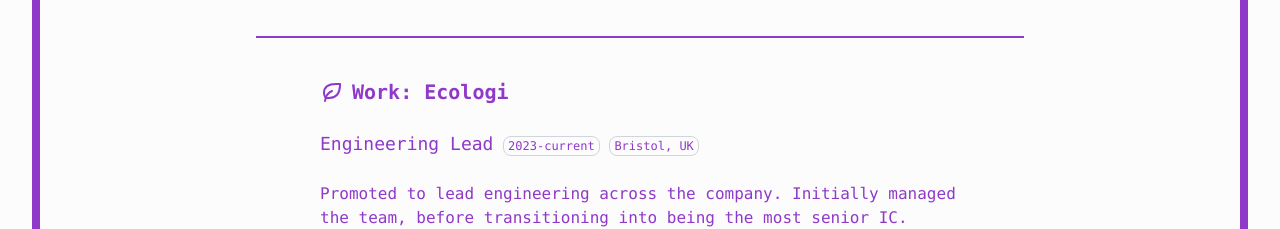
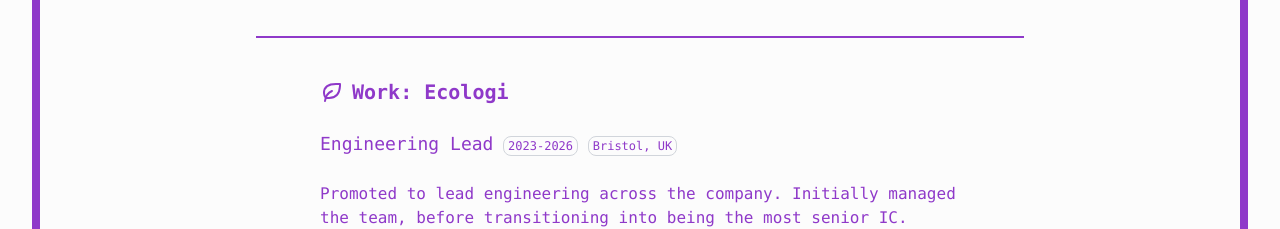
Before and after one commit to mjwbenton/mattb.tech, a Next.js app in the folder website/: page /cv in a window 1280 px wide. Shown: the part 1020-1249 px from the top of the page. Built offline with nearby package versions, Linux system fonts and the light colour scheme.

Commit message:
Update CV for leaving Ecologi

```diff
--- a/website/pages/cv.tsx
+++ b/website/pages/cv.tsx
@@ -100,7 +100,7 @@ export default function CV() {
         </ContentBoxHeading>
         <Section>
           <SectionHeading inline>Engineering&nbsp;Lead</SectionHeading>
-          <DetailPill>2023-current</DetailPill>
+          <DetailPill>2023-2026</DetailPill>
           <DetailPill>Bristol, UK</DetailPill>
           <Content>
             Promoted to lead engineering across the company. Initially managed
```
Also changed, not shown: 1 other file (tests, documents, lock files or other folders).
